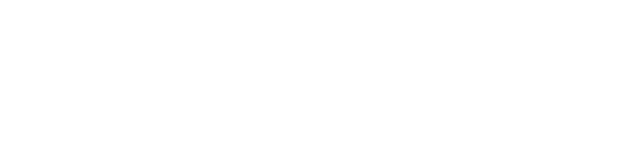
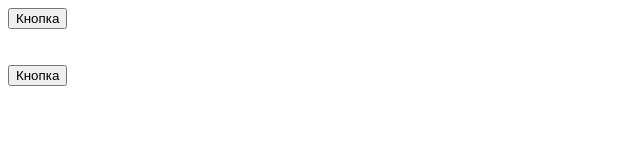
Before and after one commit to bitdittowit/test, a plain HTML site: page index.html in a window 1280 px wide. Shown: the whole page, without its empty margins (0-640 px from the left). Drawn offline with Linux system fonts and the light colour scheme.

Commit message:
Update index.html

```diff
--- a/index.html
+++ b/index.html
@@ -1 +1,5 @@
-<div contenteditable="plaintext-only"><div>
+<button id="test">Кнопка</button>
+
+<div id="test1" contenteditable="plaintext-only"><div>
+
+<button id="test">Кнопка</button>
```
